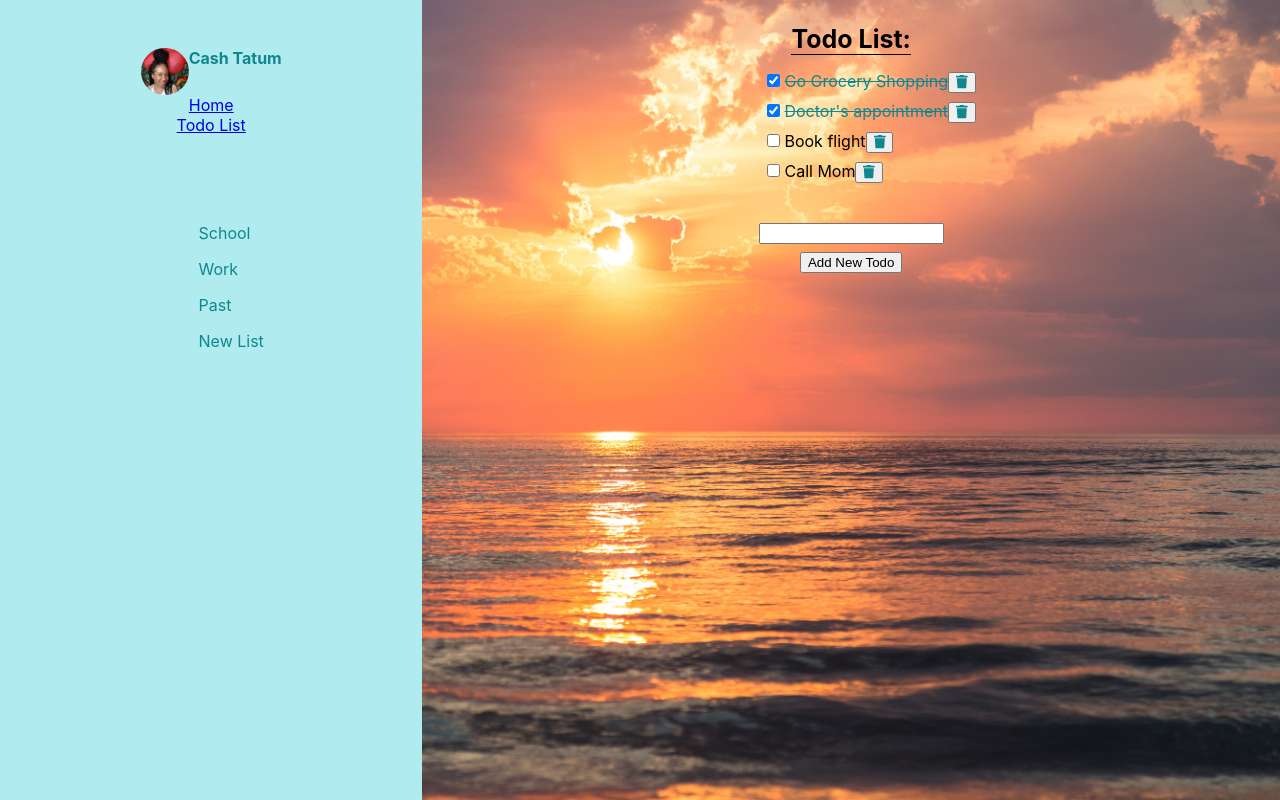
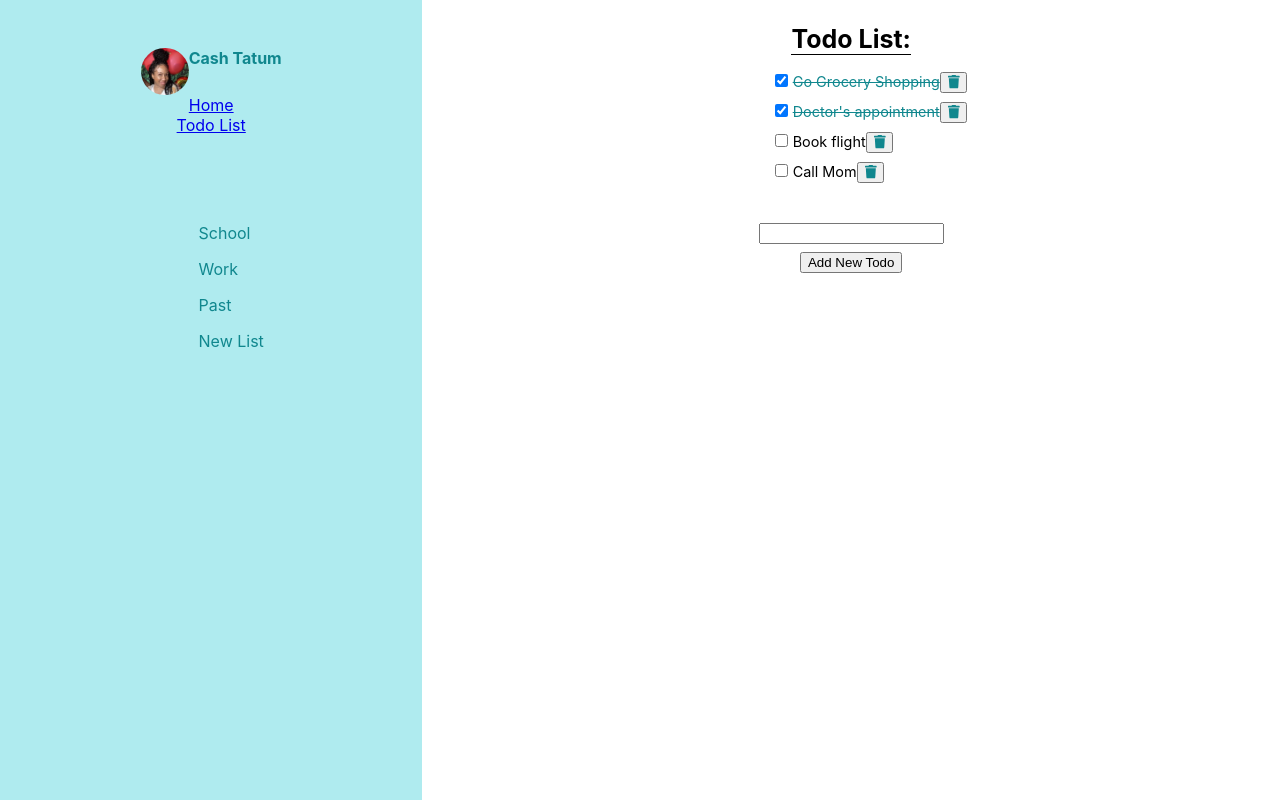
Before and after one commit to atatum718/todo-react, a React (Create React App) app: page /todos in a window 1280 px wide. Built offline with nearby package versions, Linux system fonts and the light colour scheme.

Commit message:
converted css in js to styled components

```diff
--- a/src/components/Clock.js
+++ b/src/components/Clock.js
@@ -1,4 +1,5 @@
 import React from "react";
+import { BackgroundImage } from "./Dashboard.js";
 
 class Clock extends React.Component {
   state = {
@@ -30,17 +31,17 @@ class Clock extends React.Component {
     }
 
     return (
-      <div style={styles.greetingSentence}>
+      <BackgroundImage style={styles.greetingSentence}>
         {greeting}
         {this.state.now.toLocaleTimeString()}
-      </div>
+      </BackgroundImage>
     );
   }
 }
 const styles = {
   greetingSentence: {
     textAlign: "center",
-    marginTop: "10rem",
+    // marginTop: "10rem",
   },
 };
 
--- a/src/components/Dashboard.js
+++ b/src/components/Dashboard.js
@@ -1,17 +1,17 @@
 import React from "react";
 import styled from "styled-components";
-import sunset from "../imgs/sebastien-gabriel--IMlv9Jlb24-unsplash.jpg";
+import sunset from "../imgs/bimo-luki-PE9gQW5nAQU-unsplash.jpg";
 
 function Dashboard() {
   return <BackgroundImage></BackgroundImage>;
 }
 
-const BackgroundImage = styled.div`
+export const BackgroundImage = styled.div`
   background-image: url(${sunset});
   background-size: cover;
   background-repeat: no-repeat;
-  min-height: 100vh;
-  position: absolute;
+  min-height: 100%;
+  /* position: absolute; */
   top: 0;
   left: 0;
   z-index: -99;
--- a/src/components/TodoList.js
+++ b/src/components/TodoList.js
@@ -1,5 +1,6 @@
 import React from "react";
 import Todoitem from "./Todoitem";
+import styled from "styled-components";
 
 const TODO_LIST_KEY = "todoapp_list";
 class TodoList extends React.Component {
@@ -87,8 +88,8 @@ class TodoList extends React.Component {
 
   render() {
     return (
-      <div style={styles.listContainer}>
-        <h1 style={styles.listTitle}>Todo List:</h1>
+      <ListContainer>
+        <ListTitle>Todo List:</ListTitle>
         <ul>
           {this.state.todoList.map((todoItem) => (
             <Todoitem
@@ -99,41 +100,36 @@ class TodoList extends React.Component {
             />
           ))}
         </ul>
-        <input
-          style={styles.newItemInput}
+        <NewItemInput
           onChange={this.handleChangeNewTodo}
           value={this.state.newTodoDescription}
           type="text"
         />
-        <button onClick={this.handleAddNewTodo} style={styles.newItemButton}>
+        <NewItemButton onClick={this.handleAddNewTodo}>
           Add New Todo
-        </button>
-      </div>
+        </NewItemButton>
+      </ListContainer>
     );
   }
 }
+const ListContainer = styled.div`
+  padding: 0 2rem;
+  width: 67%;
+  display: flex;
+  flex-direction: column;
+  align-items: center;
+`;
+const ListTitle = styled.h1`
+  margin-top: 1.5rem;
+  margin-bottom: 1rem;
+  border-bottom: 1px solid black;
 
+  font-size: 25px;
+`;
+const NewItemInput = styled.input`
+  margin-top: 2rem;
+`;
+const NewItemButton = styled.button`
+  margin-top: 0.5rem;
+`;
 export default TodoList;
-
-const styles = {
-  listContainer: {
-    padding: "0 2rem",
-    width: "67%",
-    display: "flex",
-    flexDirection: "column",
-    alignItems: "center",
-  },
-  listTitle: {
-    marginTop: "1.5rem",
-    marginBottom: "1rem",
-    borderBottom: "1px solid black",
-    // marginTop: "2rem",
-    fontSize: "25px",
-  },
-  newItemInput: {
-    marginTop: "2rem",
-  },
-  newItemButton: {
-    marginTop: ".5rem",
-  },
-};
--- a/src/components/Todoitem.js
+++ b/src/components/Todoitem.js
@@ -1,46 +1,39 @@
 import React from "react";
 import { FontAwesomeIcon } from "@fortawesome/react-fontawesome";
 import { faTrash } from "@fortawesome/free-solid-svg-icons";
+import styled from "styled-components";
 
 function Todoitem(props) {
   const handleCheckTodo = () => props.onCheckTodo(props.todoItem.id);
   const handleDeleteTodo = () => props.onDeleteTodo(props.todoItem.id);
   return (
-    <li key={props.todoItem.id} style={styles.listItem}>
-      <input
-        style={styles.listItemInput}
+    <ListItem key={props.todoItem.id}>
+      <Checkbox
         type="checkbox"
         defaultChecked={props.todoItem.isCompleted}
         onChange={handleCheckTodo}
       />
-      <span
-        style={
-          props.todoItem.isCompleted
-            ? styles.descriptionCompleted
-            : styles.descriptionNotCompleted
-        }
-      >
+      <Description completed={props.todoItem.isCompleted}>
         {props.todoItem.description}
-      </span>
+      </Description>
       <button onClick={handleDeleteTodo}>
         <FontAwesomeIcon icon={faTrash} style={{ color: "#10878E" }} />
       </button>
-    </li>
+    </ListItem>
   );
 }
 
-const styles = {
-  listItem: {
-    marginBottom: ".5rem",
-  },
-  listItemInput: {
-    marginRight: ".3rem",
-  },
-  descriptionCompleted: {
-    color: "#10878E",
-    textDecoration: "line-through",
-  },
-  descriptionNotCompleted: {},
-};
+const ListItem = styled.li`
+  margin-bottom: 0.5rem;
+`;
+const Checkbox = styled.input`
+  margin-right: 0.3rem;
+`;
+
+const Description = styled.span`
+  font-size: 0.9rem;
+  color: ${(props) => props.completed && "#10878E"};
+  text-decoration: ${(props) => (props.completed ? "line-through" : "none")};
+`;
 
 export default Todoitem;
--- a/src/index.js
+++ b/src/index.js
@@ -2,8 +2,8 @@ import React from "react";
 import ReactDOM from "react-dom";
 import App from "./App";
 import { BrowserRouter } from "react-router-dom";
-import Clock from "./components/Clock";
-import Dashboard from "./components/Dashboard";
+// import Clock from "./components/Clock";
+// import Dashboard from "./components/Dashboard";
 
 ReactDOM.render(
   <React.StrictMode>
@@ -11,7 +11,7 @@ ReactDOM.render(
       {/* <Clock /> */}
       <App />
     </BrowserRouter>
-    <Dashboard />
+    {/* <Dashboard /> */}
   </React.StrictMode>,
   document.getElementById("root")
 );
```
Also changed, not shown: src/imgs/ann-savchenko-H0h_89iFsWs-unsplash.jpg (added), src/imgs/bimo-luki-PE9gQW5nAQU-unsplash.jpg (added).
